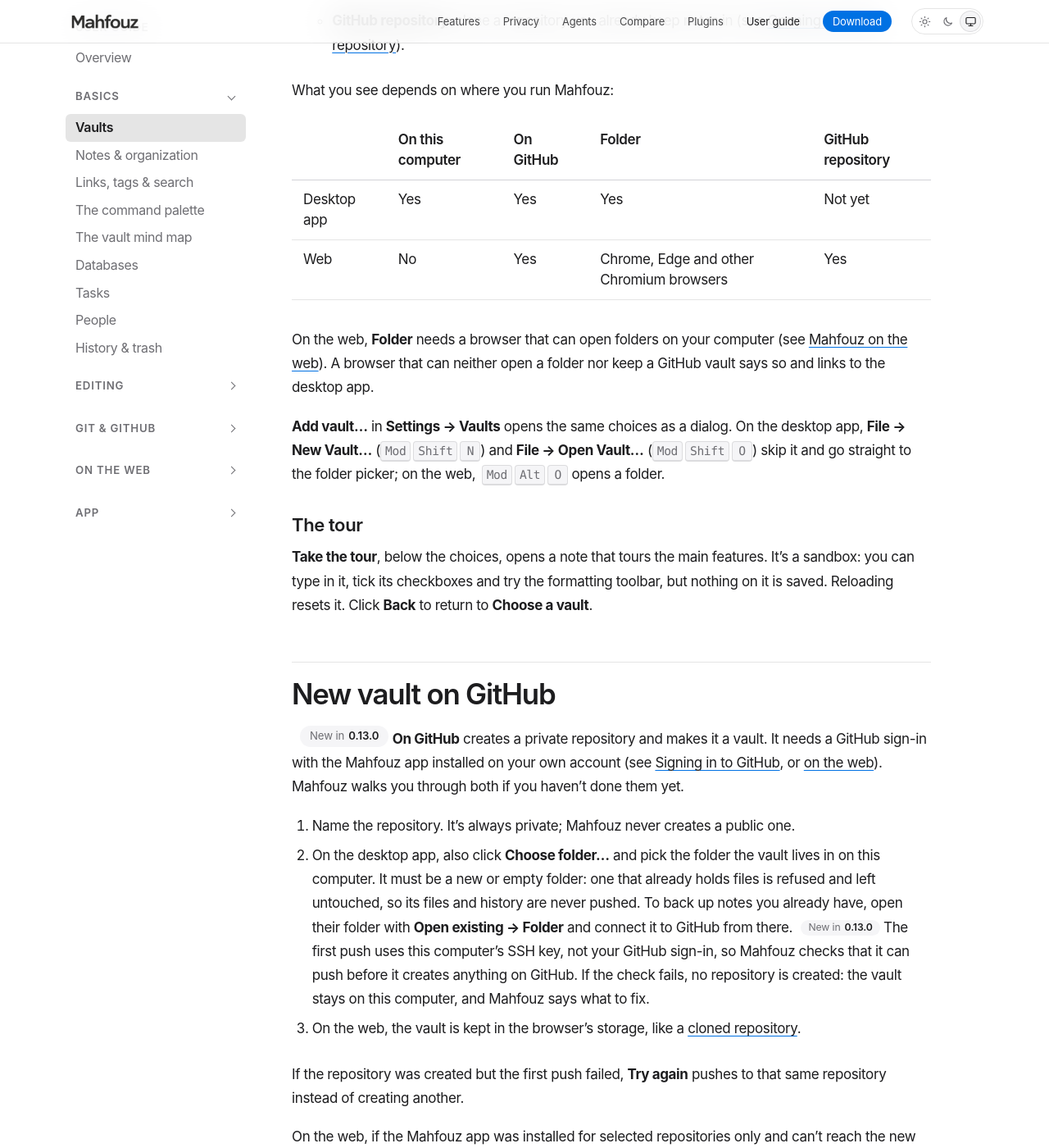
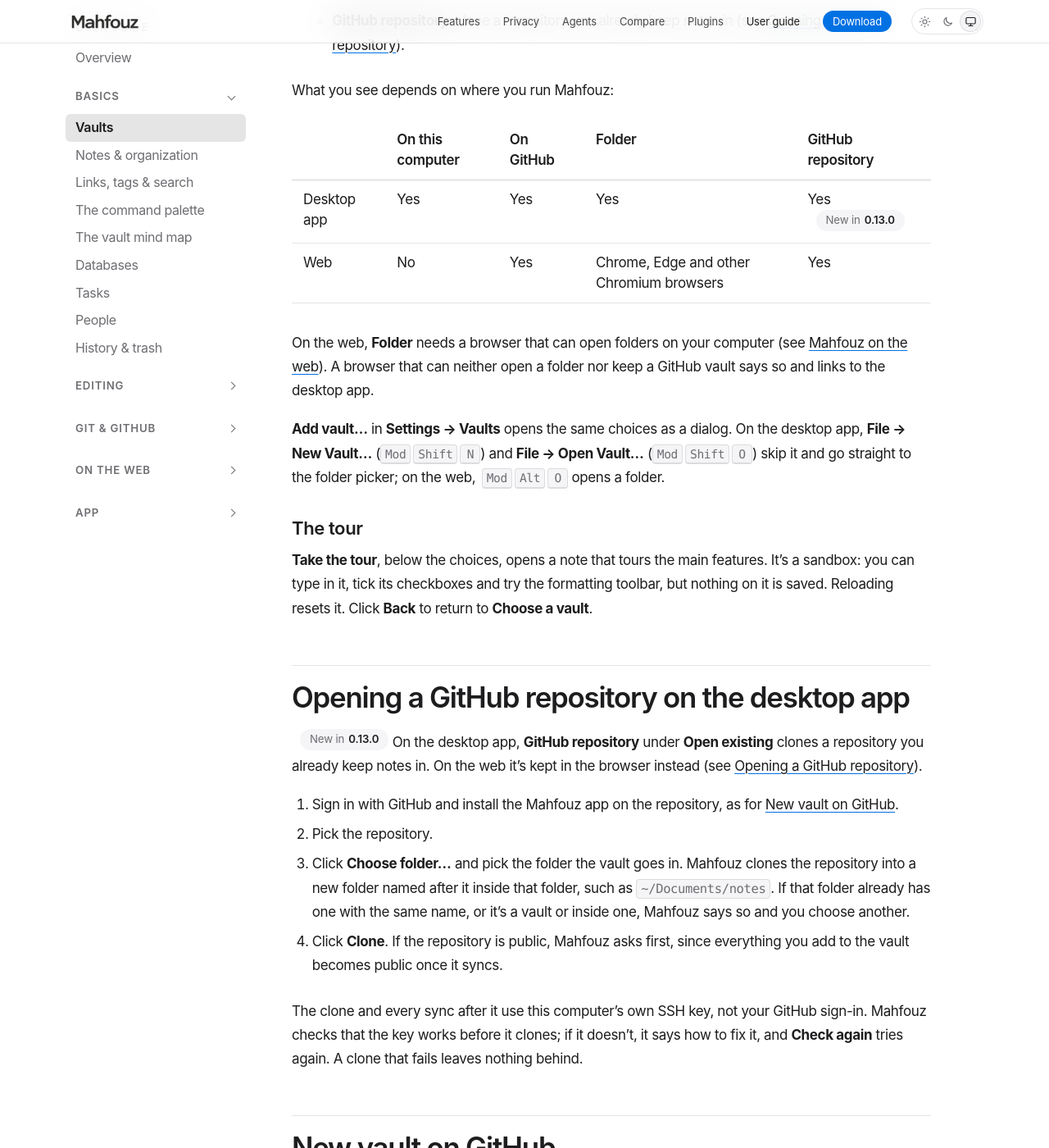
Before and after one commit to mahfouz-app/docs, a Jekyll site: the page built from guide/vaults.md, in a window 1280 px wide and 1400 px high, scrolled down 1178 px. Shown: the whole window at 82% size. Built offline with Jekyll 4.4.1, drawn with Linux system fonts in a browser that asks for light colours.

Commit message:
guide: open a GitHub repository on the desktop app (mahfouz-app/app#682)

```diff
--- a/guide/vaults.md
+++ b/guide/vaults.md
@@ -53,7 +53,7 @@
 
 | | On this computer | On GitHub | Folder | GitHub repository |
 |---|---|---|---|---|
-| Desktop app | Yes | Yes | Yes | Not yet |
+| Desktop app | Yes | Yes | Yes | Yes {% include since.html v="0.13.0" %} |
 | Web | No | Yes | Chrome, Edge and other Chromium browsers | Yes |
 
 On the web, **Folder** needs a browser that can open folders on your
@@ -73,6 +73,29 @@
 features. It's a sandbox: you can type in it, tick its checkboxes and try the
 formatting toolbar, but nothing on it is saved. Reloading resets it. Click
 **Back** to return to **Choose a vault**.
+
+## Opening a GitHub repository on the desktop app
+
+{% include since.html v="0.13.0" %} On the desktop app, **GitHub
+repository** under **Open existing** clones a repository you already keep
+notes in. On the web it's kept in the browser instead (see [Opening a GitHub
+repository](/guide/web-github/#opening-a-github-repository)).
+
+1. Sign in with GitHub and install the Mahfouz app on the repository, as for
+   [New vault on GitHub](#new-vault-on-github).
+2. Pick the repository.
+3. Click **Choose folder…** and pick the folder the vault goes in. Mahfouz
+   clones the repository into a new folder named after it inside that
+   folder, such as `~/Documents/notes`. If that folder already has one with
+   the same name, or it's a vault or inside one, Mahfouz says so and you
+   choose another.
+4. Click **Clone**. If the repository is public, Mahfouz asks first, since
+   everything you add to the vault becomes public once it syncs.
+
+The clone and every sync after it use this computer's own SSH key, not your
+GitHub sign-in. Mahfouz checks that the key works before it clones; if it
+doesn't, it says how to fix it, and **Check again** tries again. A clone that
+fails leaves nothing behind.
 
 ## New vault on GitHub
 
```
